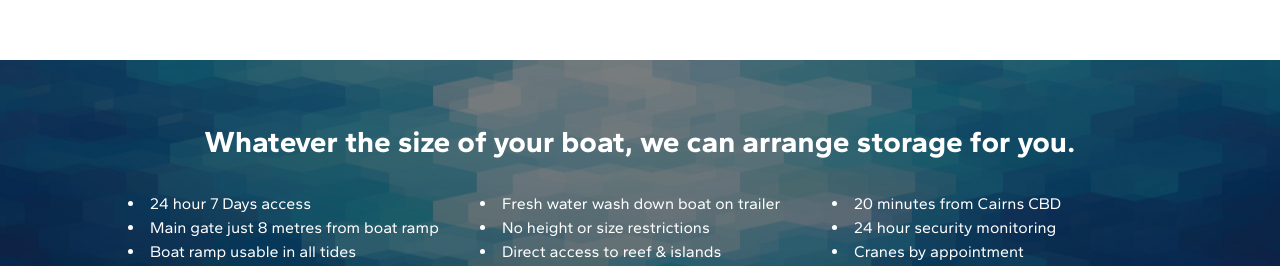
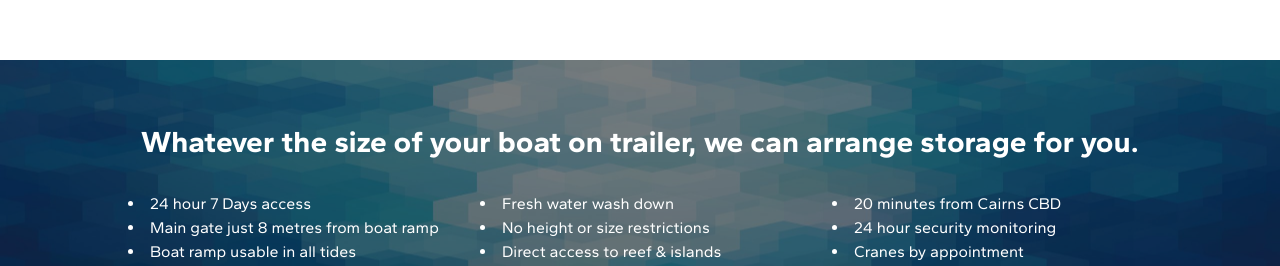
Before and after one commit to tengsevilla/next-cairnsboatstorage, a Next.js app: page / in a window 1280 px wide. Shown: the part 1080-1346 px from the top of the page. Built offline with nearby package versions, Linux system fonts and the light colour scheme.

Commit message:
update on text

```diff
--- a/app/page.tsx
+++ b/app/page.tsx
@@ -104,7 +104,7 @@ export default function Page() {
         <div className="bg-black/50 py-16">
           <div className="container mx-auto px-4 text-center">
             <h3 className="text-2xl md:text-3xl font-bold mb-8">
-              Whatever the size of your boat, we can arrange storage for you.
+              Whatever the size of your boat on trailer, we can arrange storage for you.
             </h3>
 
             <div className="grid grid-cols-1 md:grid-cols-3 gap-8 text-left max-w-5xl mx-auto text-white">
@@ -117,7 +117,7 @@ export default function Page() {
 
               {/* Column 2 */}
               <ul className="space-y-2 list-disc list-inside">
-                <li>Fresh water wash down boat on trailer</li>
+                <li>Fresh water wash down</li>
                 <li>No height or size restrictions</li>
                 <li>Direct access to reef &amp; islands</li>
               </ul>
```
